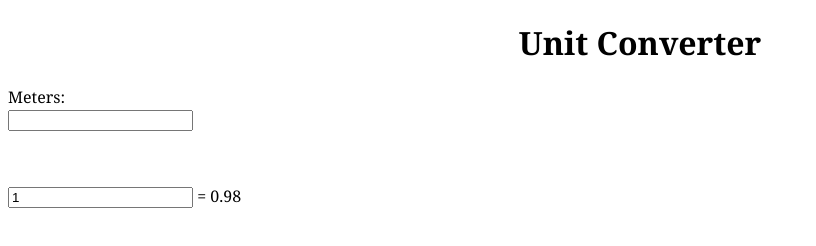
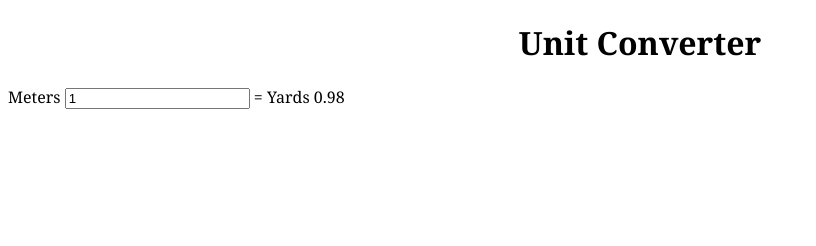
Before and after one commit to TritiumLabs/Unit_Convert, a plain HTML site: page index.html in a window 1280 px wide. Shown: the whole page, without its empty margins (0-816 px from the left). Drawn offline with Linux system fonts and the light colour scheme.

Commit message:
Update index.html

```diff
--- a/index.html
+++ b/index.html
@@ -20,15 +20,12 @@
 <center>
 <h1>Unit Converter<h1>
 </center>
-<form action="/action_page.php">
-  <label for="inputmeters">Meters:</label><br>
-  <input type="text" id="fname" name="fname"><br>
-  <p><math>value*0.98</math></p>
-</form>
 <form oninput="result.value=parseFloat(a.value)*parseFloat(b.value)">
+  <label>Meters</label>
 <input type="number" id="a" name="a" value="1" step="any"
 size="10" placeholder="Meters">
 <input type="hidden" id="b" name="b" step="any" value="0.98">=
+<label>Yards</label>
 <output name="result" step="any" for="a b">0.98</output>
 </form>
 </body>
```
